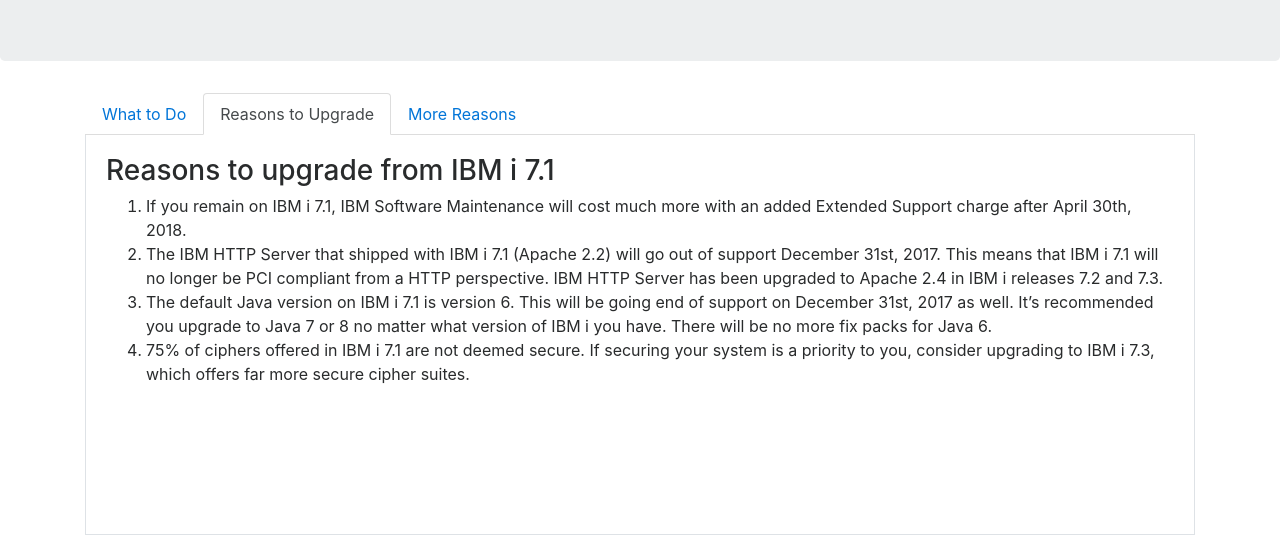
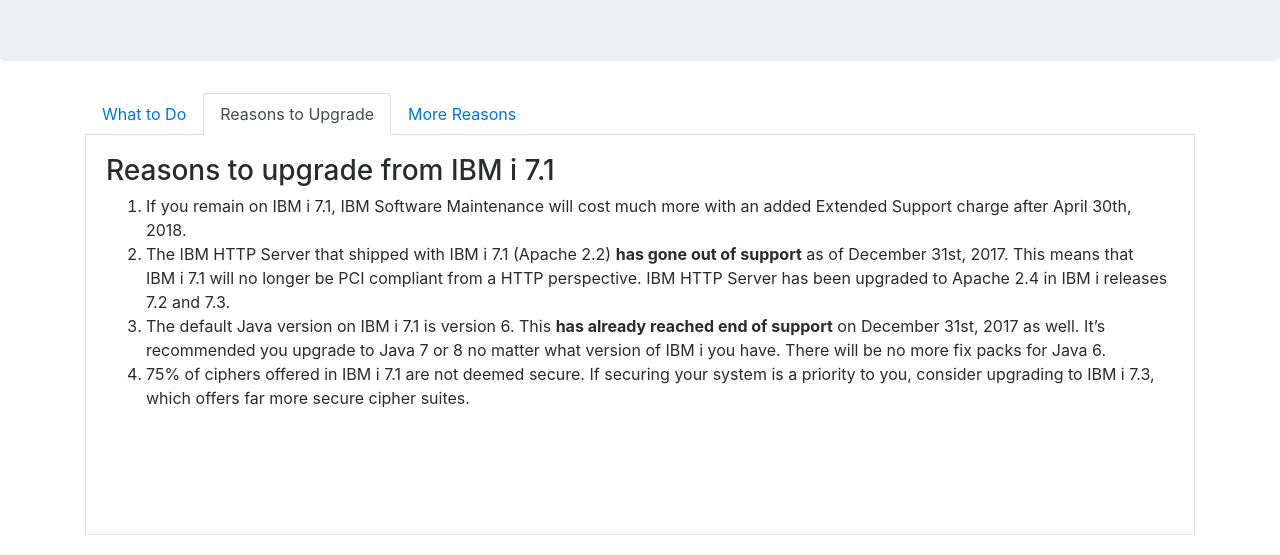
Before and after one commit to Club-Seiden/ibm-i-clock, a website: page index.html in a window 1280 px wide. Both pictures are taken after a click on the tab "Reasons to Upgrade". Shown: the part 257-812 px from the top of the page. Drawn offline with nearby package versions, Linux system fonts and the light colour scheme.

Commit message:
Change some of the support statements to past tense

```diff
--- a/index.html
+++ b/index.html
@@ -76,12 +76,12 @@
                 charge after April 30th, 2018.
               </li>
               <li>
-                The IBM HTTP Server that shipped with IBM&nbsp;i 7.1 (Apache 2.2) will go out of support December 31st, 2017.
+                The IBM HTTP Server that shipped with IBM&nbsp;i 7.1 (Apache 2.2) <b>has gone out of support</b> as of December 31st, 2017.
                 This means that IBM&nbsp;i 7.1 will no longer be PCI compliant from a HTTP perspective. IBM HTTP Server has
                 been upgraded to Apache 2.4 in IBM&nbsp;i releases 7.2 and 7.3.
               </li>
               <li>
-                The default Java version on IBM&nbsp;i 7.1 is version 6. This will be going end of support on December 31st,
+                The default Java version on IBM&nbsp;i 7.1 is version 6. This <b>has already reached end of support</b> on December 31st,
                 2017 as well. It’s recommended you upgrade to Java 7 or 8 no matter what version of IBM&nbsp;i you have.
                 There will be no more fix packs for Java 6.
               </li>
```
